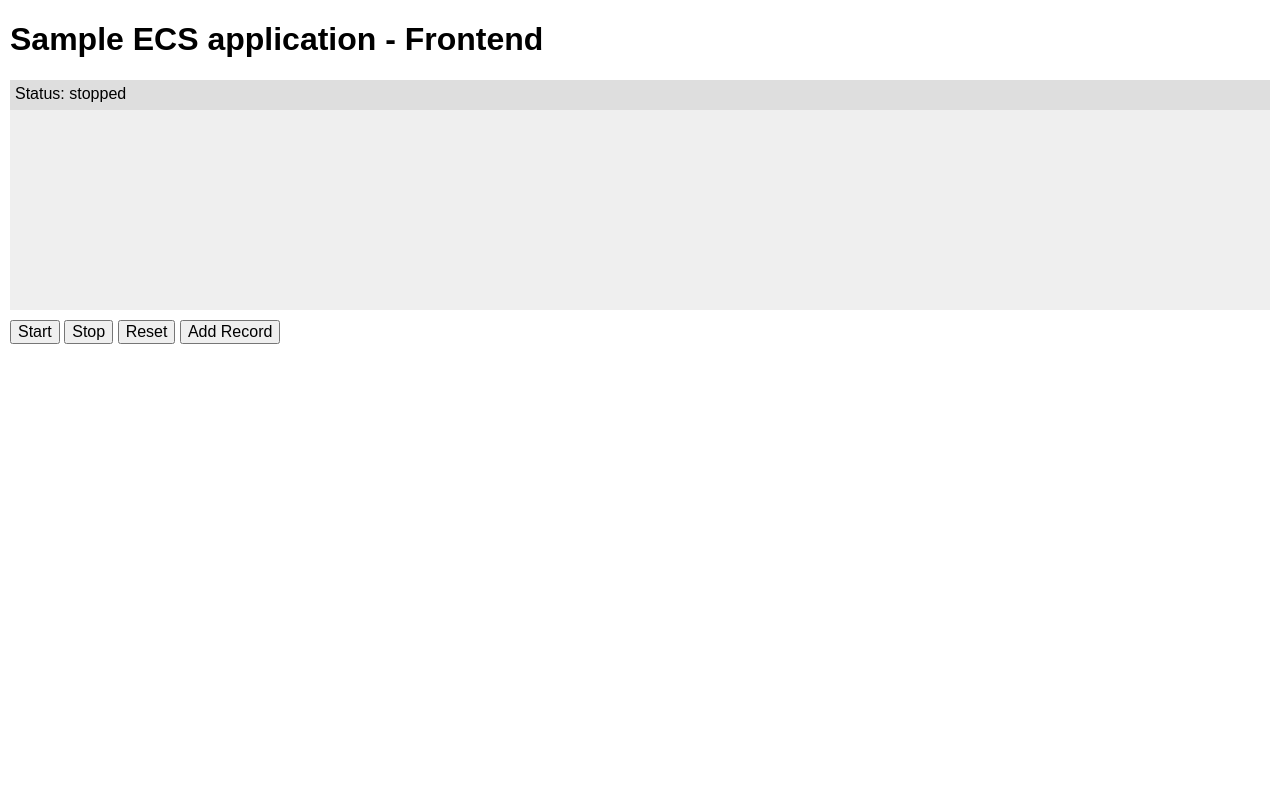
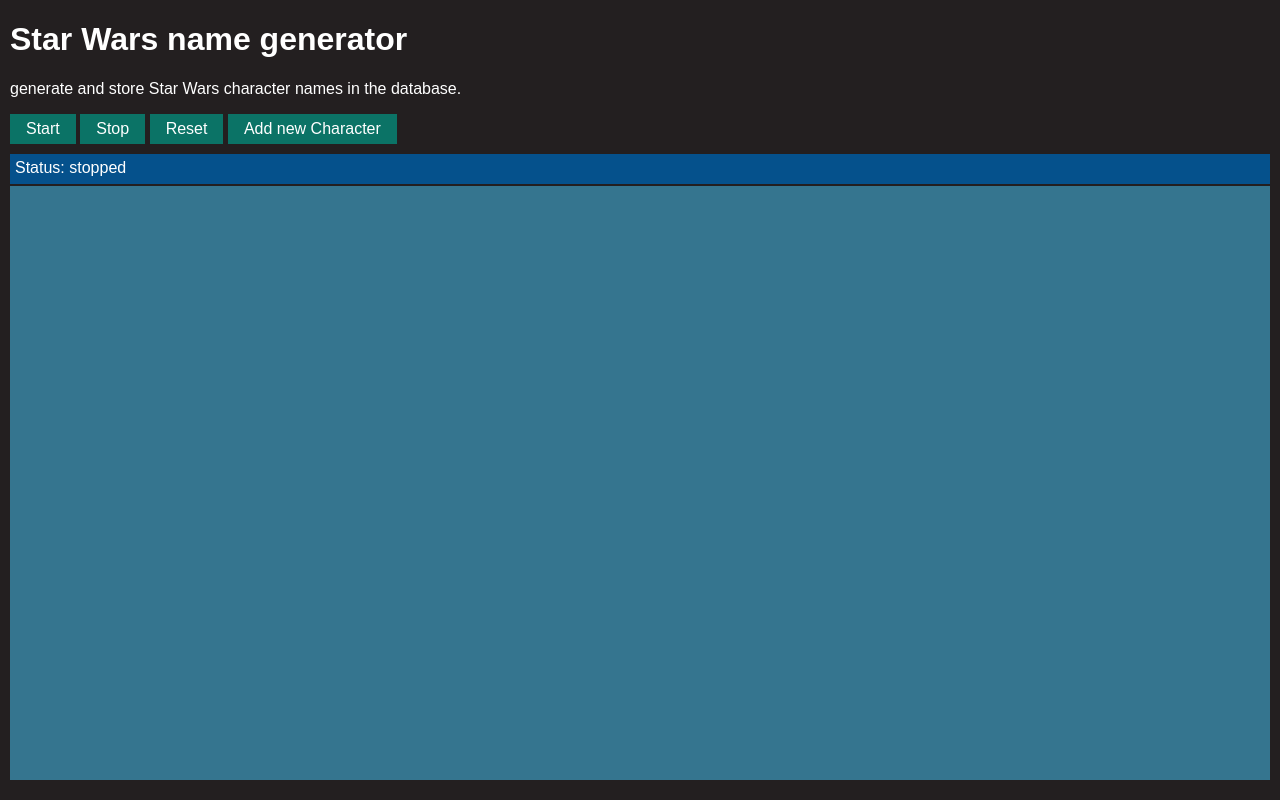
Before and after one commit to janwiemers/sample_ecs_application, a website: page frontend/index.html in a window 1280 px wide. Drawn offline with Linux system fonts and the light colour scheme.

Commit message:
retheme to star wars :)

```diff
--- a/backend/package.json
+++ b/backend/package.json
@@ -14,7 +14,8 @@
     "@aws-sdk/client-secrets-manager": "^3.575.0",
     "cors": "^2.8.5",
     "express": "^4.19.2",
-    "postgres": "^3.4.4"
+    "postgres": "^3.4.4",
+    "unique-names-generator": "^4.7.1"
   },
   "devDependencies": {
     "@types/cors": "^2.8.17",
--- a/frontend/index.html
+++ b/frontend/index.html
@@ -12,6 +12,8 @@
         font-family: sans-serif;
         -ms-text-size-adjust: 100%;
         -webkit-text-size-adjust: 100%;
+        background-color: #231F20;
+        color: #fff
       }
 
       body {
@@ -71,6 +73,9 @@
       button,
       select {
         text-transform: none;
+        background: #0B7366;
+        border: 0;
+        padding: 6px 16px;
       }
 
       button,
@@ -97,19 +102,27 @@
         line-height: normal;
       }
 
+      .actions {
+        margin-bottom: 10px;
+      }
+
       #log {
         padding: 5px;
       }
 
       #logWrapper {
-        background: #efefef;
-        height: 200px;
+        background: #35758F;
+        position: absolute;
+        top: 186px;
+        bottom: 10px;
+        left: 10px;
+        right: 10px;
         margin-bottom: 10px;
         overflow-x: scroll;
       }
 
       #status {
-        background: #dedede;
+        background: #05518C;
         height: 20px;
         padding: 5px;
       }
@@ -123,7 +136,7 @@
 
       @keyframes slide-up {
         0% {
-          background-color: #ffbf00;
+          background-color: #218A68;
         }
         100% {
           background-color: transparent;
@@ -133,7 +146,16 @@
   </head>
 
   <body>
-    <h1>Sample ECS application - Frontend</h1>
+    <h1>Star Wars name generator</h1>
+    <p>
+      generate and store Star Wars character names in the database.
+    </p>
+    <div class="actions">
+      <button type="submit" id="start">Start</button>
+      <button type="submit" id="stop">Stop</button>
+      <button type="submit" id="clear">Reset</button>
+      <button type="submit" id="addRecord">Add new Character</button>
+    </div>
 
     <div id="status"></div>
 
@@ -141,10 +163,7 @@
       <div id="log"></div>
     </div>
 
-    <button type="submit" id="start">Start</button>
-    <button type="submit" id="stop">Stop</button>
-    <button type="submit" id="clear">Reset</button>
-    <button type="submit" id="addRecord">Add Record</button>
+
 
     <script>
       (function() {
@@ -152,21 +171,29 @@
         const logWrapperElement = document.getElementById('logWrapper')
         let interval
 
+        function addLogEntry(data) {
+          const response = JSON.stringify(data)
+          const newNode = document.createElement('div')
+          newNode.classList.add('logEntry')
+          newNode.textContent = response
+          logElement.appendChild(newNode)
+          logWrapperElement.scrollTop = logElement.scrollHeight;
+        }
+
         function callApi() {
           fetch('/backend/records').then(function(response) {
             return response.json()
           }).then(function(data) {
-            const response = JSON.stringify(data)
-            const newNode = document.createElement('div')
-            newNode.classList.add('logEntry')
-            newNode.textContent = response
-            logElement.appendChild(newNode)
-            logWrapperElement.scrollTop = logElement.scrollHeight;
+            addLogEntry(data)
           })
         }
 
         function callApiAddRecord() {
-          fetch('/backend/record/add')
+          fetch('/backend/record/add').then(function(response) {
+            return response.json()
+          }).then(function(data) {
+            addLogEntry(data)
+          })
         }
 
         function updateStatus(polling = false) {
```
Also changed, not shown: backend/src/index.ts (+19 -4 lines), 1 other file.
